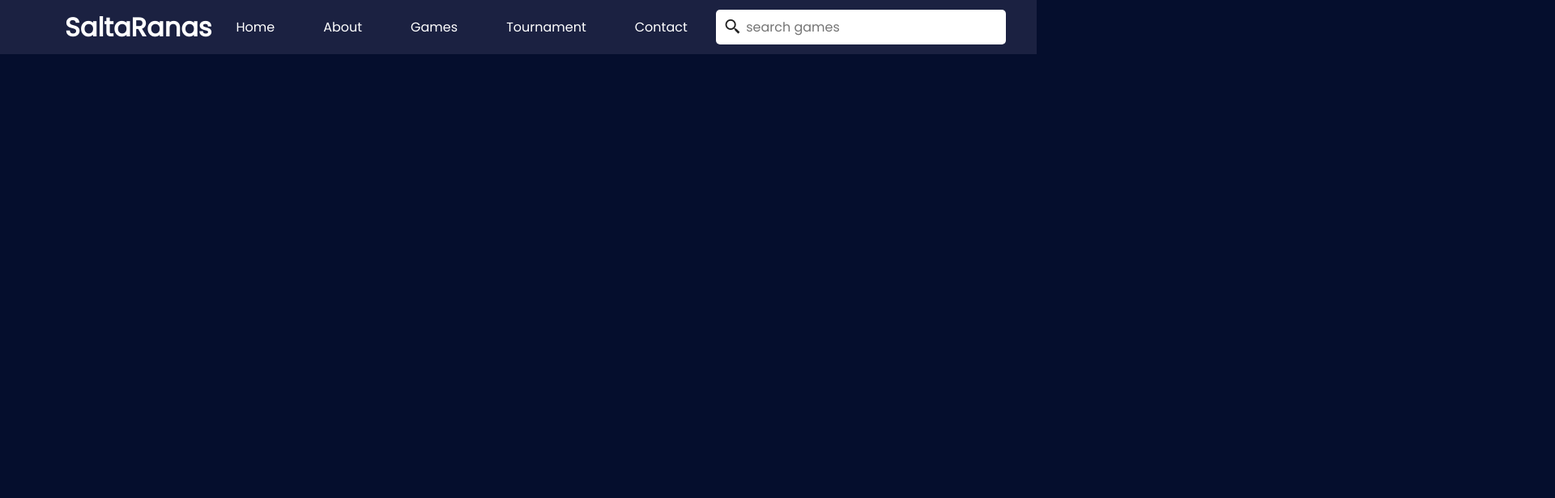
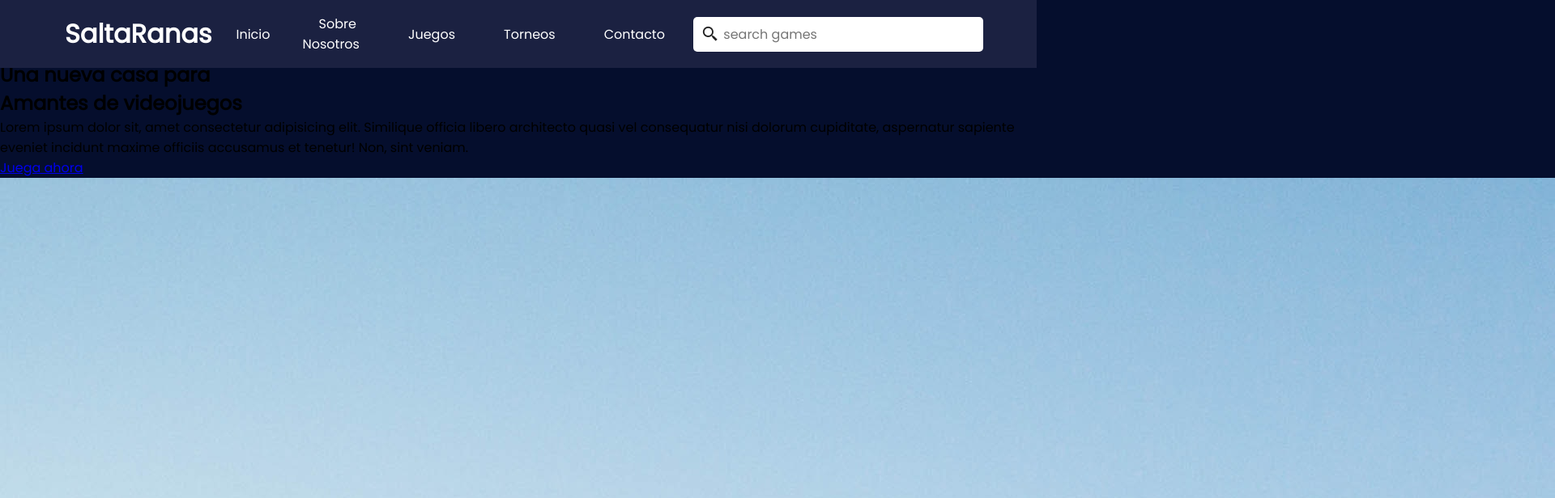
Before and after one commit to LuisDani07/SaltaRanas_React, a React (Vite) app: page / in a window 1280 px wide. Shown: the top 616 px of the page at 81% size, 1920 px wide, since content can reach past the window. Built offline with nearby package versions, Linux system fonts and the light colour scheme.

Commit message:
estructura del banner

```diff
--- a/src/App.jsx
+++ b/src/App.jsx
@@ -7,6 +7,7 @@ function App() {
   return (
         <>
           <NavBar/>
+          <br /><br /><br />
           <Banner/>
         </>
   )
--- a/src/Components/Banner.jsx
+++ b/src/Components/Banner.jsx
@@ -3,7 +3,15 @@
 function Banner() {
   return (
     <article className="banner">
-
+            <div className="bg">
+                <div className="content">
+                    <h2>Una nueva casa para <br />
+                    Amantes de videojuegos</h2>
+                    <p>Lorem ipsum dolor sit, amet consectetur adipisicing elit. Similique officia libero architecto quasi vel consequatur nisi dolorum cupiditate, aspernatur sapiente eveniet incidunt maxime officiis accusamus et tenetur! Non, sint veniam.</p>
+                    <a href="#" className="button">Juega ahora</a>
+                    <img src="/lago.jpg" alt="" />
+                </div>
+            </div>
     </article>
   )
 }
--- a/src/Components/NavBar.jsx
+++ b/src/Components/NavBar.jsx
@@ -5,11 +5,11 @@ function NavBar() {
     <header>
         <a href="#" className='logo'>SaltaRanas</a>
         <ul className='nav'>
-            <li><a href="#">Home</a></li>
-            <li><a href="#">About</a></li>
-            <li><a href="#">Games</a></li>
-            <li><a href="#">Tournament</a></li>
-            <li><a href="#">Contact</a></li>
+            <li><a href="#">Inicio</a></li>
+            <li><a href="#">Sobre Nosotros</a></li>
+            <li><a href="#">Juegos</a></li>
+            <li><a href="#">Torneos</a></li>
+            <li><a href="#">Contacto</a></li>
         </ul>
         <div className='action'>
             <div className="searchBx">
```
Also changed, not shown: public/lago.jpg (added).
